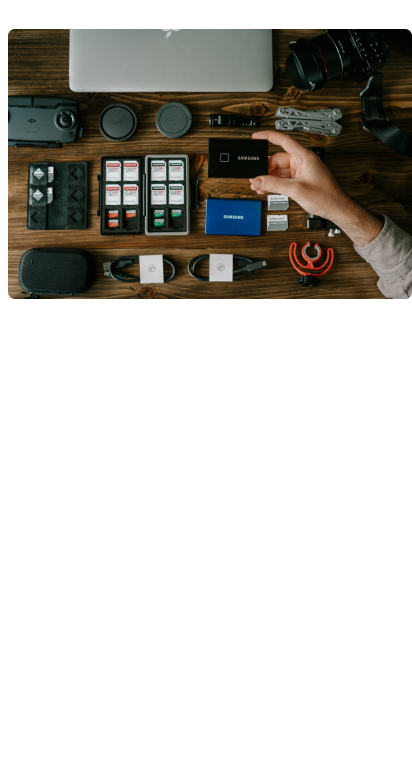
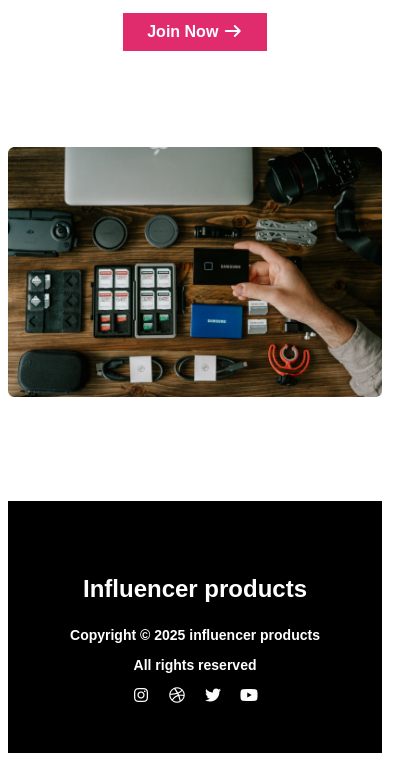
Before and after one commit to utpalsharma630/influencer-gears-2, a plain HTML site: page index.html in a window 390 px wide. Shown: the part 5917-6690 px from the top of the page, 412 px wide, since content can reach past the window. Before the commit the page ends 6228 px from the top, so only its background shows below. Drawn offline with Linux system fonts and the light colour scheme.

Commit message:
responsive design done

```diff
--- a/index.html
+++ b/index.html
@@ -124,6 +124,7 @@
                 </div>
             </div>
         </section>
+        <section class="batton">See More<i class="fa-solid fa-arrow-right"></i></section>
         <section class="featured">
             <div class="featured-image">
                 <img src="images/gear.png" alt="">
@@ -136,7 +137,17 @@
         </section>
     </main>
     <footer>
-
+        <section class="footer-container">
+            <h3 class="footer-title-name">Influencer products</h3>
+            <p class="footer-description">Copyright © 2025  influencer products</p>
+            <p class="footer-description">All rights reserved</p>
+            <div class="footer-icon">
+                <i class="fa-brands fa-instagram"></i>
+                <i class="fa-brands fa-dribbble"></i>
+                <i class="fa-brands fa-twitter"></i>
+                <i class="fa-brands fa-youtube"></i>
+            </div>
+        </section>
     </footer>
 </body>
 </html>
--- a/style.css
+++ b/style.css
@@ -156,6 +156,14 @@ main{
     font-weight: 600;
     color: gray;
 }
+
+.batton{
+    color:rgba(224, 44, 109, 0.87) ;
+    text-align: right;
+
+}
+
+
 /* featured design styles*/
 
 .featured{
@@ -181,6 +189,28 @@ main{
     width: 100%;
 }
 
+/* footer section design */
+    .footer-container{
+        background-color: black;
+        color:rgba(255, 255, 255, 1) ;
+        margin-bottom: 20px;
+        padding: 50px 0;
+        text-align: center;
+    }
+    .footer-title-name{
+        font-size: 1.5rem;
+        font-weight: 600;
+        color:rgba(255, 255, 255, 1) ;
+    }
+    .footer-description{
+        font-size: 14px;
+        font-weight: 600;
+    }
+    .footer-icon{
+        display: flex;
+        gap: 16px;
+        justify-content: center;
+    }
 /* small device with responsive design */
 
 @media screen and (max-width:576px) {
@@ -220,6 +250,9 @@ main{
         flex-direction: column-reverse;
         text-align: center;
     }
+    .featured-image img{
+    width: 100%;
+}
 }
 /* medium device with responsive design */
 @media screen and (min-width:576px) and (max-width:992px) {
```
